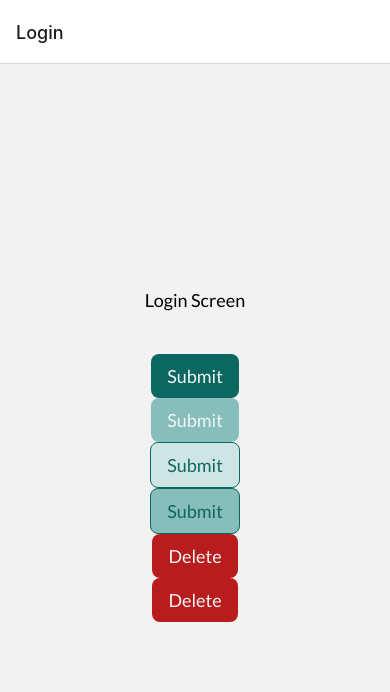
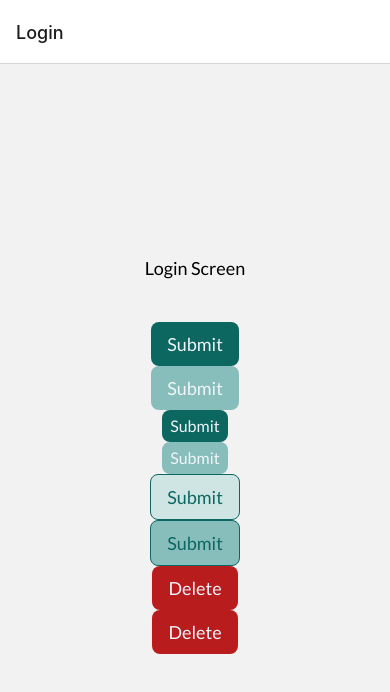
Before and after one commit to ShawnCone/denyut-mobile-2, a React Native app: screen /Login in a window 390 px wide. Shown: the top 692 px of the page. Built offline with nearby package versions, Linux system fonts and the light colour scheme.

Commit message:
button sizes in place

```diff
--- a/src/design-system/DenyutButton.tsx
+++ b/src/design-system/DenyutButton.tsx
@@ -3,17 +3,18 @@ import {
   PressableProps,
   StyleProp,
   StyleSheet,
+  TextStyle,
   ViewProps,
   ViewStyle,
 } from 'react-native'
-import Typography from './Typography'
+import Typography, { TypographyVariants } from './Typography'
 import { tokens } from './tokens/tokens'
 
 type ButtonVariants = 'primary' | 'secondary' | 'destructive'
 const DEFAULT_BUTTON_VARIANT: ButtonVariants = 'primary'
 
-type ButtonSizes = 'small' | 'medium' | 'large' | 'responsive'
-const DEFAULT_BUTTON_SIZE: ButtonSizes = 'responsive'
+type ButtonSizes = 'small' | 'medium'
+const DEFAULT_BUTTON_SIZE: ButtonSizes = 'medium'
 
 type DenyutButtonProps = PressableProps & {
   variant?: ButtonVariants
@@ -32,36 +33,39 @@ function getButtonTextColor(variant: ButtonVariants): string {
   }
 }
 
+const OUTLINE_BUTTON_BORDER_WIDTH = 1.5
+
 function getPressableStyle(
   variant: ButtonVariants,
+  size: ButtonSizes,
   isDisabled: boolean,
 ): StyleProp<ViewStyle> {
-  const baseStyle: StyleProp<ViewStyle> = {
-    paddingVertical: tokens.padding.M,
-    paddingHorizontal: tokens.padding.L,
+  const sizeStyle: StyleProp<ViewStyle> = {
+    paddingVertical: size === 'small' ? tokens.padding.S : tokens.padding.M,
+    paddingHorizontal: size === 'small' ? tokens.padding.M : tokens.padding.L,
     borderRadius: tokens.borderRadius.M,
   }
 
   switch (variant) {
     case 'primary':
       return {
-        ...baseStyle,
+        ...sizeStyle,
         backgroundColor: isDisabled
           ? tokens.colors.primary.light
           : tokens.colors.primary.dark,
       }
     case 'secondary':
       return {
-        ...baseStyle,
+        ...sizeStyle,
         backgroundColor: isDisabled
           ? tokens.colors.primary.light
           : tokens.colors.primary.extraLight,
         borderColor: tokens.colors.primary.dark,
-        borderWidth: 1.5,
+        borderWidth: OUTLINE_BUTTON_BORDER_WIDTH,
       }
     case 'destructive':
       return {
-        ...baseStyle,
+        ...sizeStyle,
         backgroundColor: tokens.colors.destructive.dark,
       }
   }
@@ -76,23 +80,23 @@ function DenyutButton({
   ...rest
 }: DenyutButtonProps) {
   const variantToUse = variant ? variant : DEFAULT_BUTTON_VARIANT
-  //   const sizeToUse = size ? size : DEFAULT_BUTTON_SIZE // Not yet, control padding and width with this
+  const sizeToUse = size ? size : DEFAULT_BUTTON_SIZE // Not yet, control padding and width with this
 
   const pressableStyle: StyleProp<ViewProps> = StyleSheet.flatten([
-    getPressableStyle(variantToUse, disabled || false),
+    getPressableStyle(variantToUse, sizeToUse, disabled || false),
     typeof style === 'function' ? {} : style, // Ignore if function type
   ])
 
+  const typographyVariant: TypographyVariants =
+    sizeToUse === 'small' ? { size: 'paragraphS' } : { size: 'paragraph' }
+
+  const typographyStyle: StyleProp<TextStyle> = {
+    color: getButtonTextColor(variantToUse),
+  }
+
   return (
     <Pressable style={pressableStyle} {...rest}>
-      <Typography
-        variant={{
-          size: 'paragraph', // might change with the different sizes
-        }}
-        style={{
-          color: getButtonTextColor(variantToUse),
-        }}
-      >
+      <Typography variant={typographyVariant} style={typographyStyle}>
         {title}
       </Typography>
     </Pressable>
--- a/src/design-system/Typography.tsx
+++ b/src/design-system/Typography.tsx
@@ -19,7 +19,7 @@ type TypographyStyling =
       italic: TypographyItalic
     }
 
-type TypographyVariants =
+export type TypographyVariants =
   | {
       size:
         | 'Heading1'
--- a/src/screens/auth-screens/LoginScreen.tsx
+++ b/src/screens/auth-screens/LoginScreen.tsx
@@ -64,8 +64,16 @@ function LoginScreen({ navigation }: LoginScreenProps) {
         )}
       />
       {/* Form error display here */}
-      <DenyutButton title="Submit" />
+      <DenyutButton title="Submit" onPress={handleSubmit(onSubmit)} />
       <DenyutButton title="Submit" disabled />
+
+      <DenyutButton
+        title="Submit"
+        onPress={handleSubmit(onSubmit)}
+        size="small"
+      />
+
+      <DenyutButton title="Submit" disabled size="small" />
 
       <DenyutButton title="Submit" variant="secondary" />
       <DenyutButton title="Submit" variant="secondary" disabled />
```
